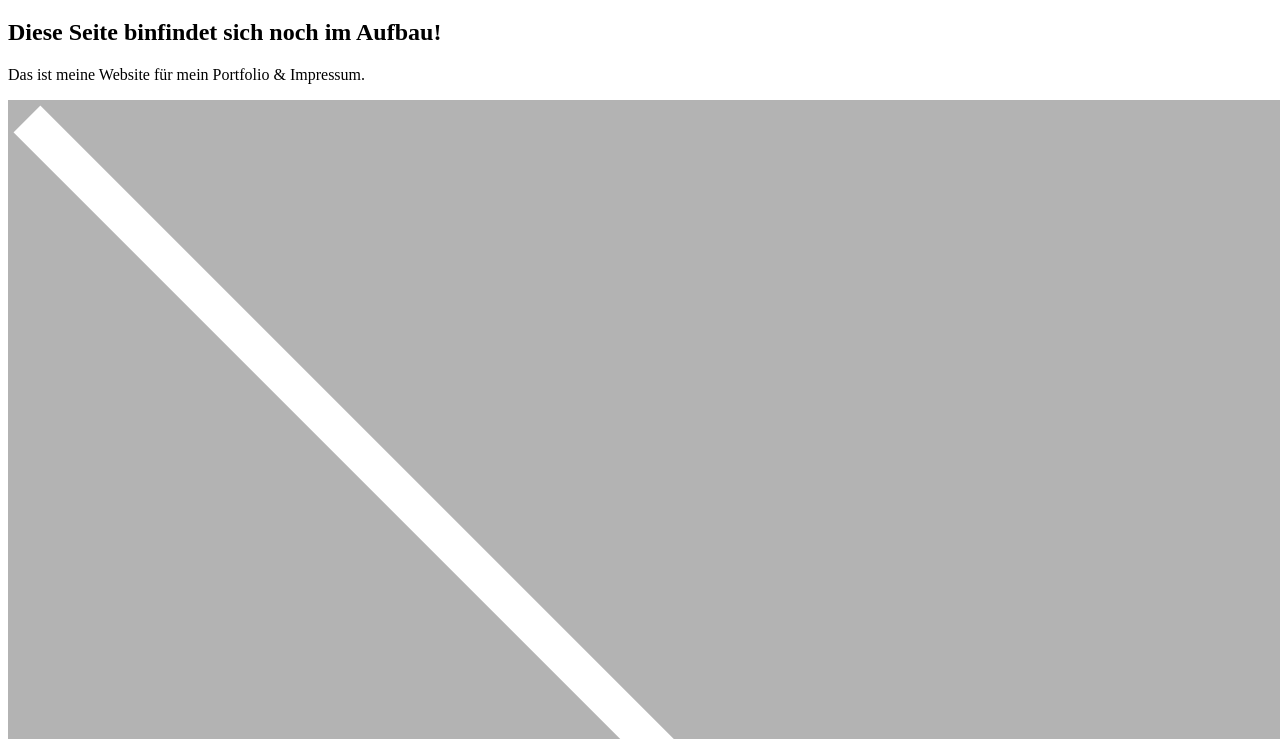
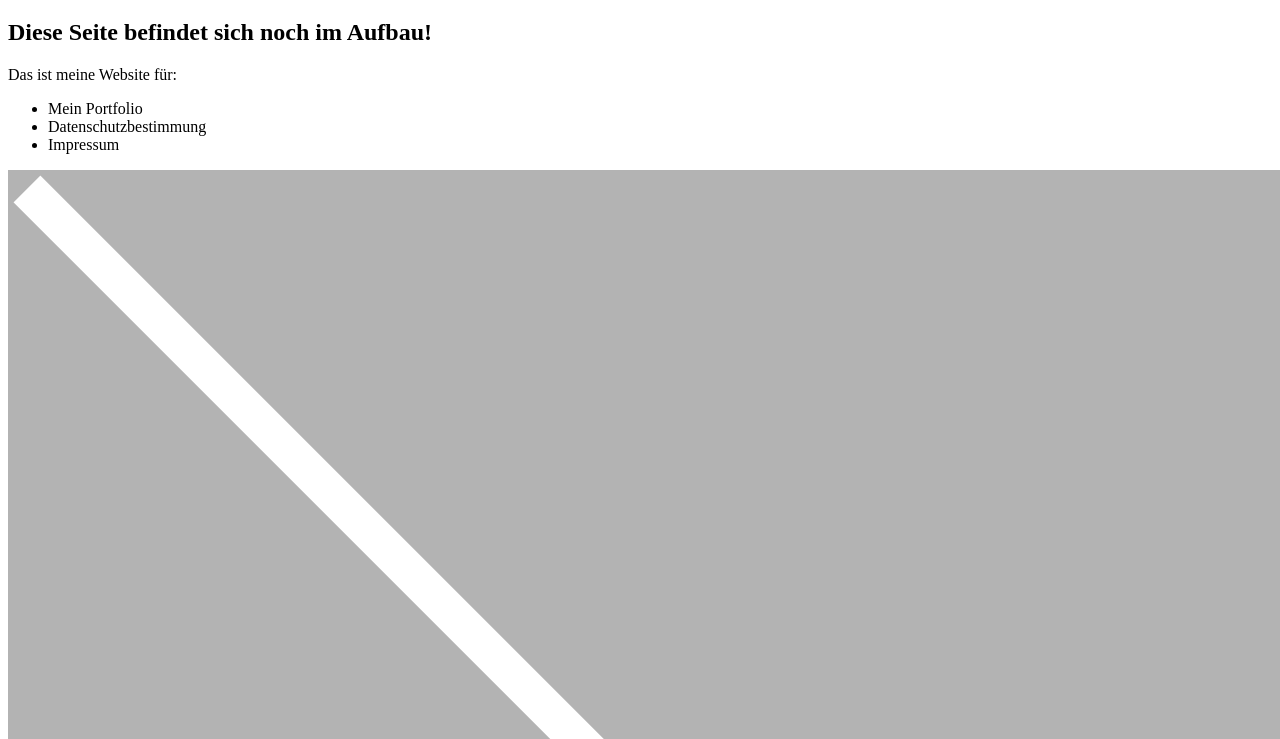
Before and after one commit to Nachtkristall/nachtkristall3d.github.io, a plain HTML site: page index.html in a window 1280 px wide. Shown: the part 61-800 px from the top of the page. Drawn offline with Linux system fonts and the light colour scheme.

Commit message:
Update index.html

```diff
--- a/index.html
+++ b/index.html
@@ -7,8 +7,13 @@
   </head>
   <body>
     <h1>Willkommen bei Nachtkristall3D</h1>
-    <h2>Diese Seite binfindet sich noch im Aufbau!</h2>
-    <p>Das ist meine Website für mein Portfolio & Impressum.</p>
+    <h2>Diese Seite befindet sich noch im Aufbau!</h2>
+    <p>Das ist meine Website für:</p>
+    <ul>
+      <li>Mein Portfolio</li>
+      <li>Datenschutzbestimmung</li>
+      <li>Impressum</li>
+    </ul>
     <img src="resources/PlaceholderLC.png" alt="Testbild" />
   </body>
 </html>
```
